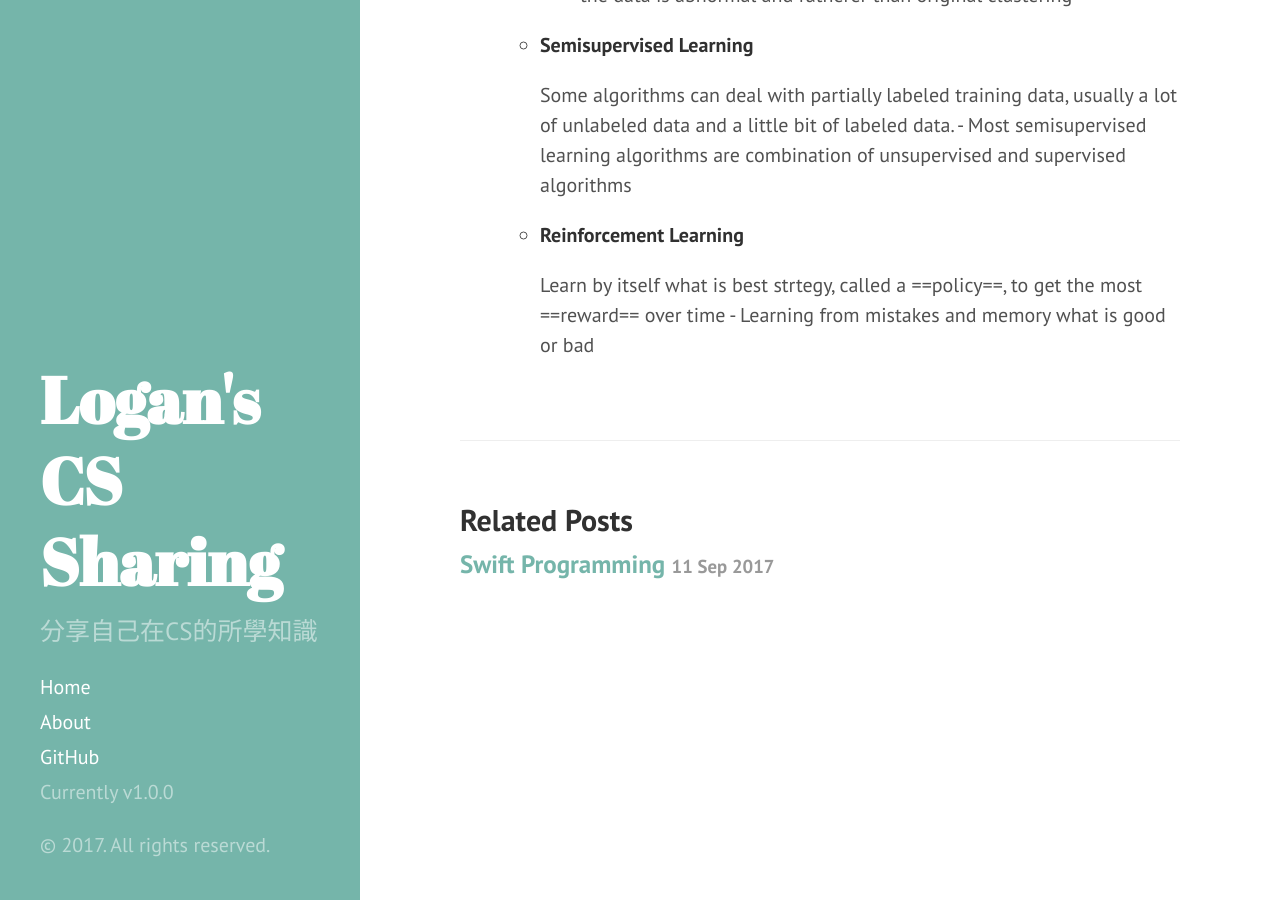
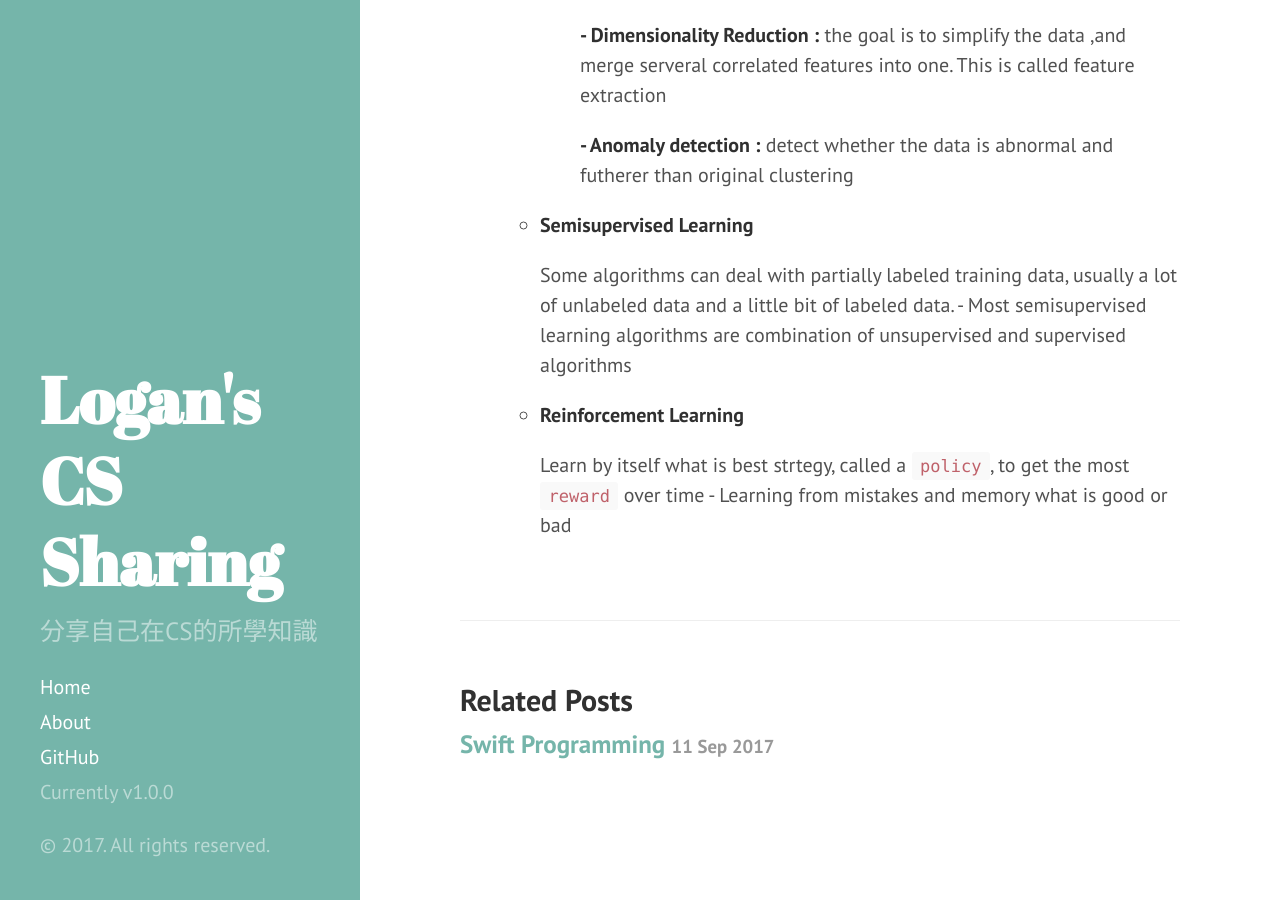
Before and after one commit to HermesKeng/HermesKeng.github.io, a Jekyll site: the page built from _posts/2017-09-11-Machine-Learning.md, in a window 1280 px wide and 900 px high, scrolled down 2054 px. Built offline with Jekyll 4.4.1, drawn with Linux system fonts in a browser that asks for light colours; our own code applies the rules of GitHub Pages for plain Markdown files; Markdown is read by kramdown in place of the engine named in the settings; some of the changed text lies outside the part shown.

```diff
--- a/_posts/2017-09-11-Machine-Learning.md
+++ b/_posts/2017-09-11-Machine-Learning.md
@@ -53,8 +53,11 @@
         1. Four common unsupervised task
 
             **- Classification**
+
             **- Visualization**
+
             **- Dimensionality Reduction :** the goal is to simplify the data ,and merge serveral correlated features into one. This is called feature extraction
+
             **- Anomaly detection :** detect whether the data is abnormal and futherer than original clustering
 
     - **Semisupervised Learning**
@@ -64,5 +67,5 @@
 
     - **Reinforcement Learning**
 
-        Learn by itself what is best strtegy, called a ==policy==, to get the most ==reward== over time
+        Learn by itself what is best strtegy, called a `policy`, to get the most `reward` over time
           - Learning from mistakes and memory what is good or bad
```
Also changed, not shown: other parts of _posts/2017-09-11-Machine-Learning.md (+1 -1 lines).
